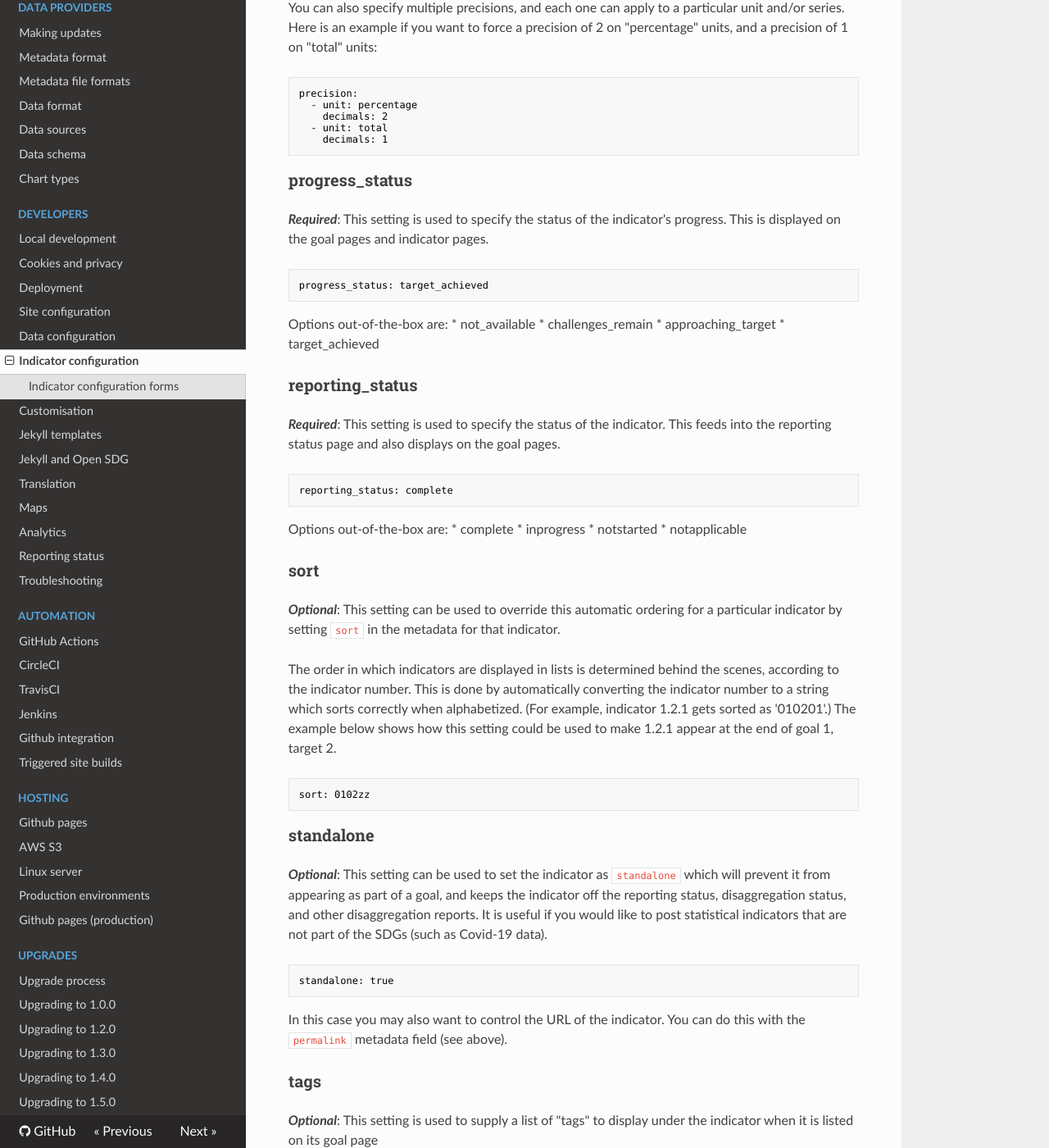
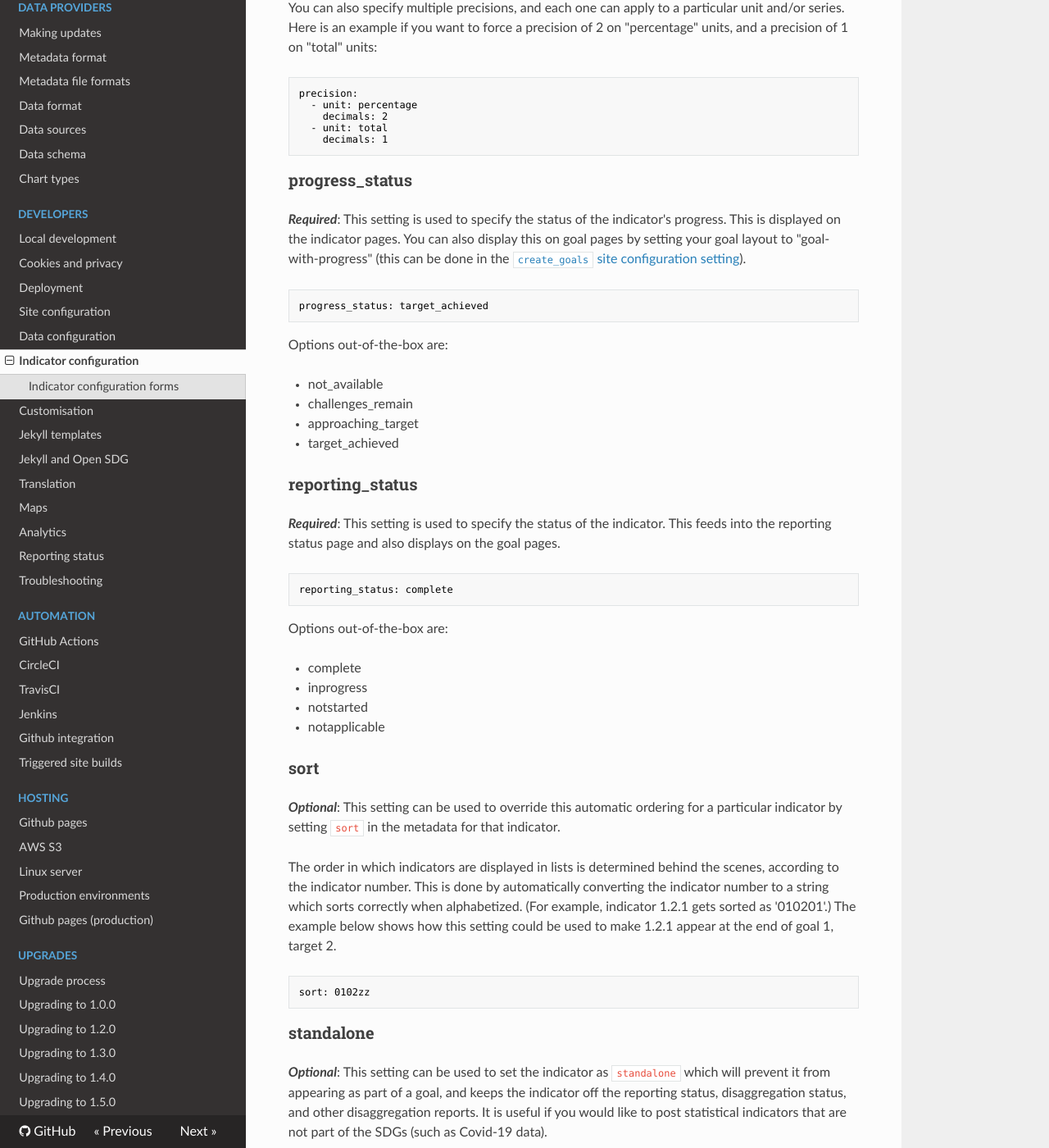
Before and after one commit to open-sdg/open-sdg, an MkDocs documentation site: the page built from docs/indicator-configuration.md, in a window 1280 px wide and 1400 px high, scrolled down 11079 px. Shown: the whole window at 82% size. Built offline with MkDocs 1.6.1, drawn with Linux system fonts in a browser that asks for light colours; nearby versions of some CDN libraries; old or Windows-style settings are respelled for this version of MkDocs.

Commit message:
Docs tweak

````diff
--- a/docs/indicator-configuration.md
+++ b/docs/indicator-configuration.md
@@ -503,13 +503,14 @@ precision:
 
 ### progress_status
 
-**_Required_**: This setting is used to specify the status of the indicator's progress. This is displayed on the goal pages and indicator pages.
+**_Required_**: This setting is used to specify the status of the indicator's progress. This is displayed on the indicator pages. You can also display this on goal pages by setting your goal layout to "goal-with-progress" (this can be done in the [`create_goals` site configuration setting](configuration.md#create_goals)).
 
 ```nohighlight
 progress_status: target_achieved
 ```
 
 Options out-of-the-box are:
+
 * not_available
 * challenges_remain
 * approaching_target
@@ -524,6 +525,7 @@ reporting_status: complete
 ```
 
 Options out-of-the-box are:
+
 * complete
 * inprogress
 * notstarted
````
